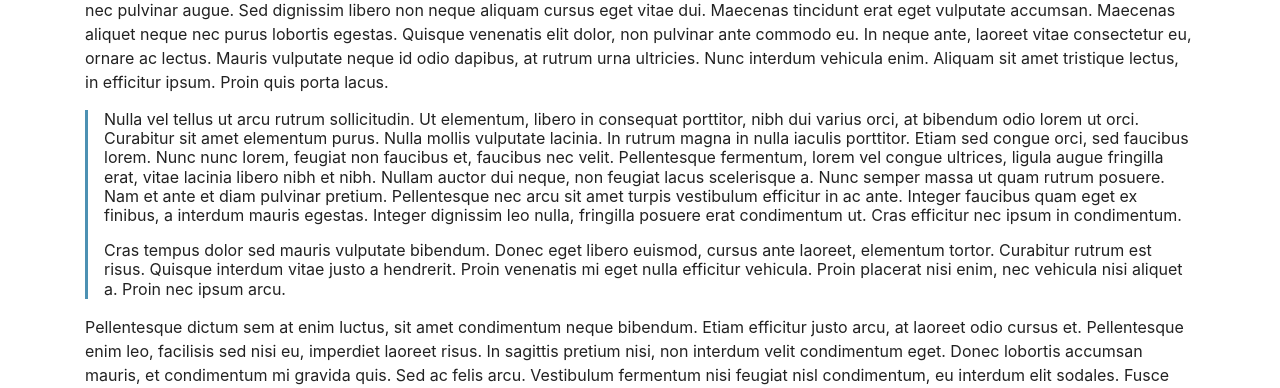
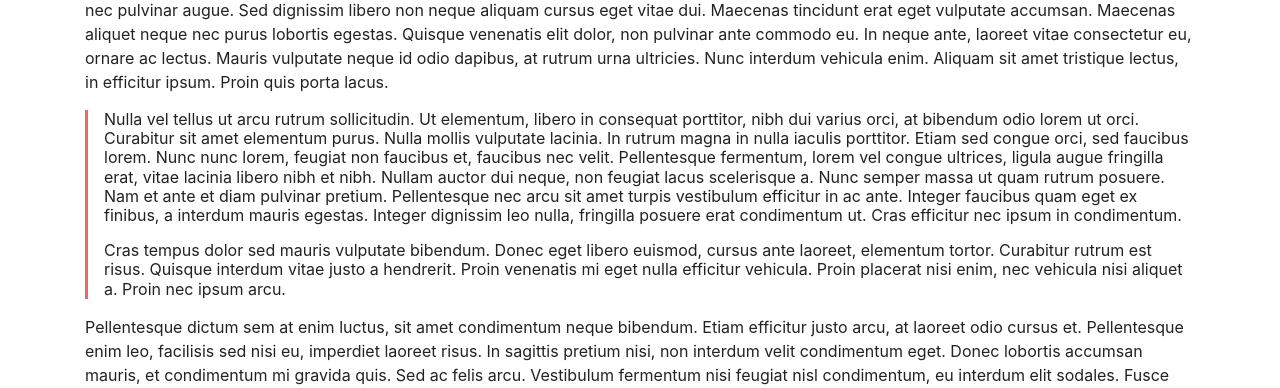
Before and after one commit to groundh0g/leanpub-jekyll, a Jekyll site: the page built from manuscript/chapter4.md, in a window 1280 px wide. Shown: the part 416-804 px from the top of the page. Built offline with Jekyll 4.4.1, drawn with Linux system fonts in a browser that asks for light colours; nearby versions of some CDN libraries; some web fonts are replaced; our own code applies the rules of GitHub Pages for plain Markdown files.

Commit message:
Theme tweaks, README tweaks, style tweaks.

```diff
--- a/assets/style/custom/main.scss
+++ b/assets/style/custom/main.scss
@@ -1,22 +1,146 @@
 ---
 ---
 
-/* Some vars */
-$background-color: hsl(50, 5, 97);
-$black: hsl(200, 40, 10);
-$white: $background-color;
-//$base-font-size: 2.4em;
-//$base-line-height: 1.5em;
-$base-font-size: 1.0em;
-$base-line-height: 1.2em;
+$body-padding-top: 90px;
+$quote-background-color: inherit;
+$quote-color: inherit;
+
+{% include read-config.liquid %}
+{% case config.customize.theme %}
+
+{% when 'cerulean' %}
+
+$status-color: #888;
+$status-color-active: #88f;
+
+{% when 'cosmo' %}
+
+$status-color: #888;
+$status-color-active: #88f;
+
+{% when 'cyborg' %}
+
+$status-color: #888;
+$status-color-active: #29d;
+
+{% when 'darkly' %}
+
+$status-color: #888;
+$status-color-active: #0b8;
+
+{% when 'flatly' %}
+
+$status-color: #bbb;
+$status-color-active: #88f;
+
+{% when 'journal' %}
+
+$status-color: #bbb;
+$status-color-active: #e66;
+
+{% when 'litera' %}
+
+$status-color: #888;
+$status-color-active: #88f;
+
+{% when 'lumen' %}
+
+$status-color: #888;
+$status-color-active: #88f;
+
+{% when 'lux' %}
+
+$status-color: #ccc;
+$status-color-active: #000;
+$body-padding-top: 120px;
+
+{% when 'materia' %}
+
+$status-color: #ccc;
+$status-color-active: #29f;
+$body-padding-top: 110px;
+
+{% when 'minty' %}
+
+$status-color: #ccc;
+$status-color-active: #7ca;
+
+{% when 'pulse' %}
+
+$status-color: #ccc;
+$status-color-active: #539;
+
+{% when 'sandstone' %}
+
+$status-color: #ccc;
+$status-color-active: #9c4;
+
+{% when 'simplex' %}
+
+$status-color: #ccc;
+$status-color-active: #d20;
+
+{% when 'sketchy' %}
+
+$status-color: #ccc;
+$status-color-active: #29f;
+
+{% when 'slate' %}
+
+$status-color: #888;
+$status-color-active: #fff;
+
+{% when 'solar' %}
+
+$status-color: inherit;
+$status-color-active: #2a9;
+
+{% when 'spacelab' %}
+
+$status-color: #ccc;
+$status-color-active: #29f;
+
+{% when 'superhero' %}
+
+$status-color: #ccc;
+$status-color-active: #d61;
+
+{% when 'united' %}
+
+$status-color: #ccc;
+$status-color-active: #e52;
+
+{% when 'yeti' %}
+
+$status-color: #ccc;
+$status-color-active: #29f;
+
+{% else %} // default
+
+$status-color: #888;
+$status-color-active: #88f;
+
+{% endcase %}
+
+
+.status {
+  color: $status-color;
+}
+
+.status-active {
+  color: $status-color-active;
+}
+
+body {
+  padding-top: $body-padding-top !important;
+}
+
 
 blockquote {
   position: relative;
   padding-left: 1em;
-  border-left: 0.2em solid lighten($black, 40%);
-  //font-family: 'Roboto', serif;
-  //font-size: $base-font-size;
-  line-height: $base-line-height;
+  border-left: 0.2em solid $status-color-active;
+  line-height: 1.2em;
   //font-weight: 100;
   //&:before, &:after {
   //  content: '\201C';
@@ -30,5 +154,4 @@
 
 blockquote strong {
   font-weight: bolder;
-  //color: red;
 }
```
Also changed, not shown: README.md, 1 other file.
